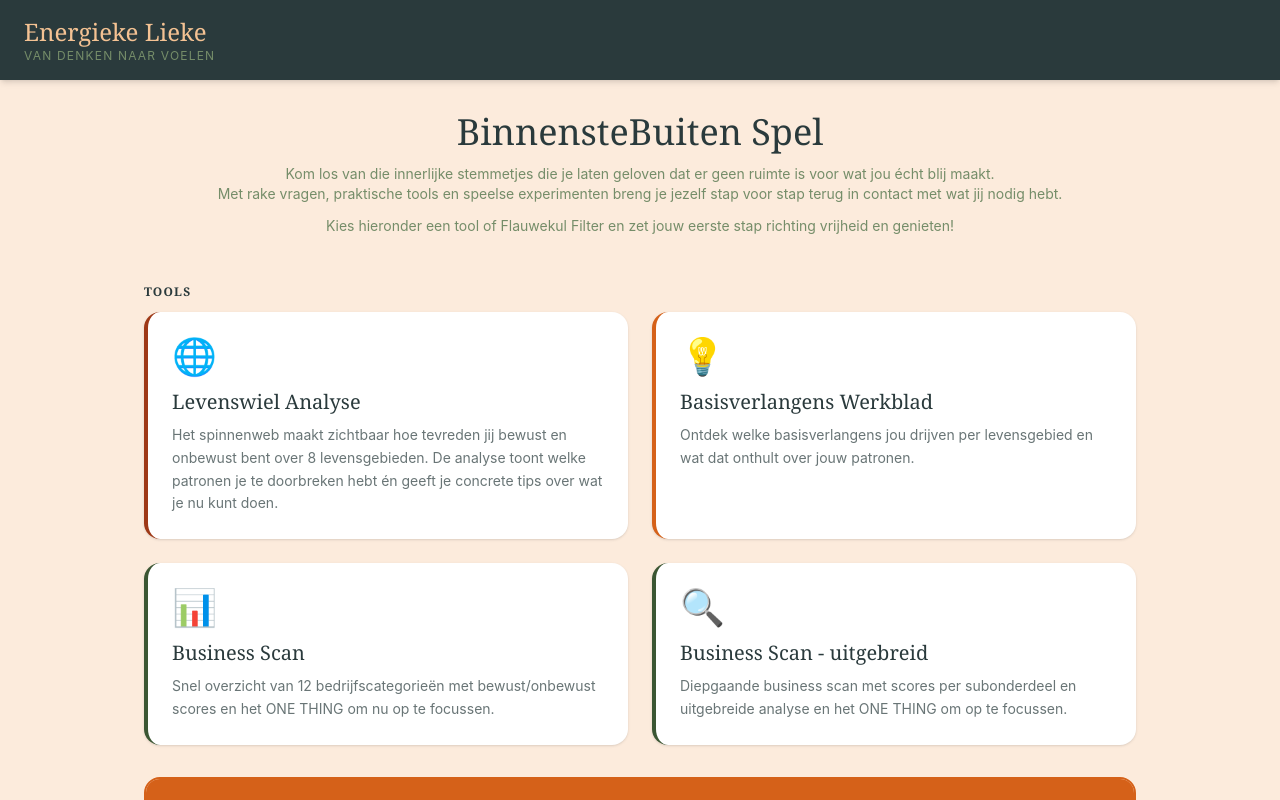
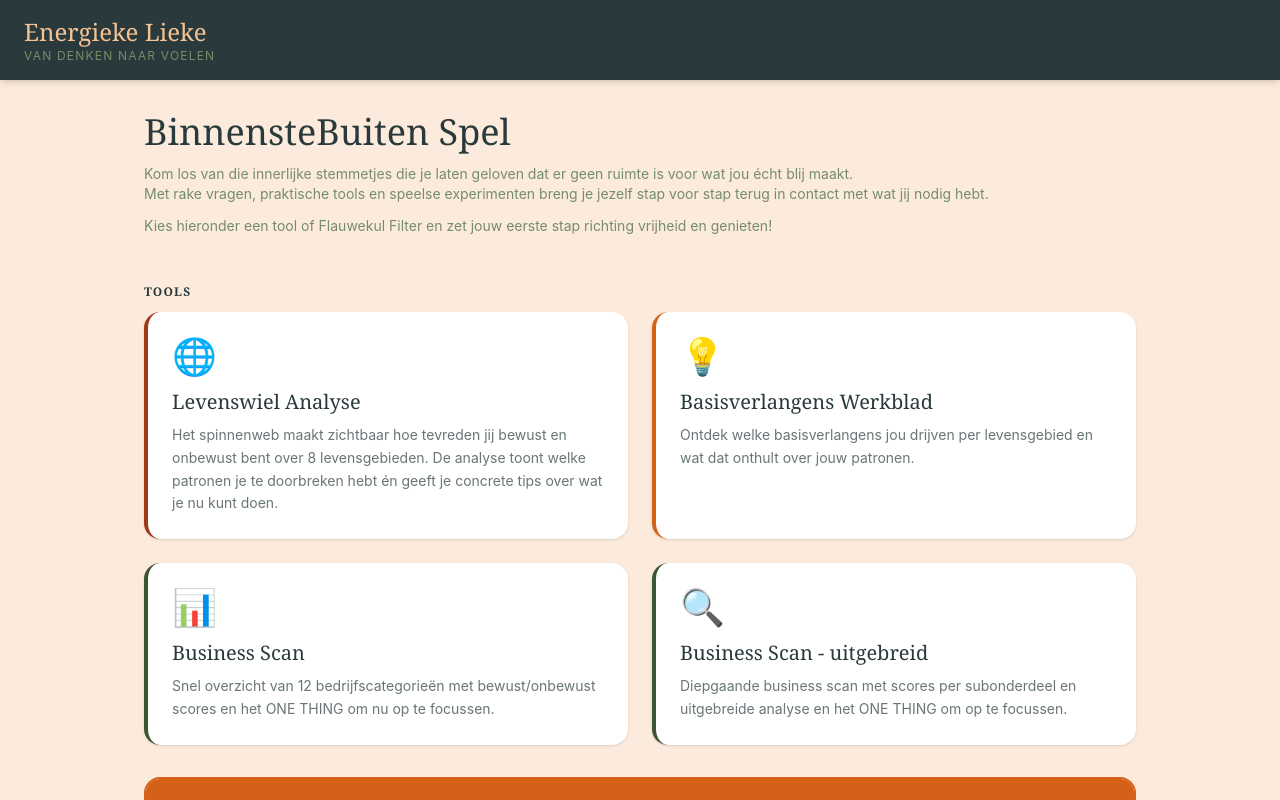
Before and after one commit to EnergiekeLieke/BinnensteBuiten, a Next.js app: page / in a window 1280 px wide. Shown: the top 800 px of the page. Built offline with nearby package versions, Linux system fonts and the light colour scheme; a web font is replaced by a local one.

Commit message:
Update page.tsx

```diff
--- a/app/page.tsx
+++ b/app/page.tsx
@@ -39,7 +39,7 @@ export default function Home() {
 
   return (
     <div>
-      <div className="text-center mb-12">
+      <div className="mb-12">
         <h1 className="font-salmon text-4xl text-darkSlate mb-3">BinnensteBuiten Spel</h1>
         <p className="text-midGreen text-sm">Kom los van die innerlijke stemmetjes die je laten geloven dat er geen ruimte is voor wat jou écht blij maakt.</p>
         <p className="text-midGreen text-sm">Met rake vragen, praktische tools en speelse experimenten breng je jezelf stap voor stap terug in contact met wat jij nodig hebt.</p>
```
